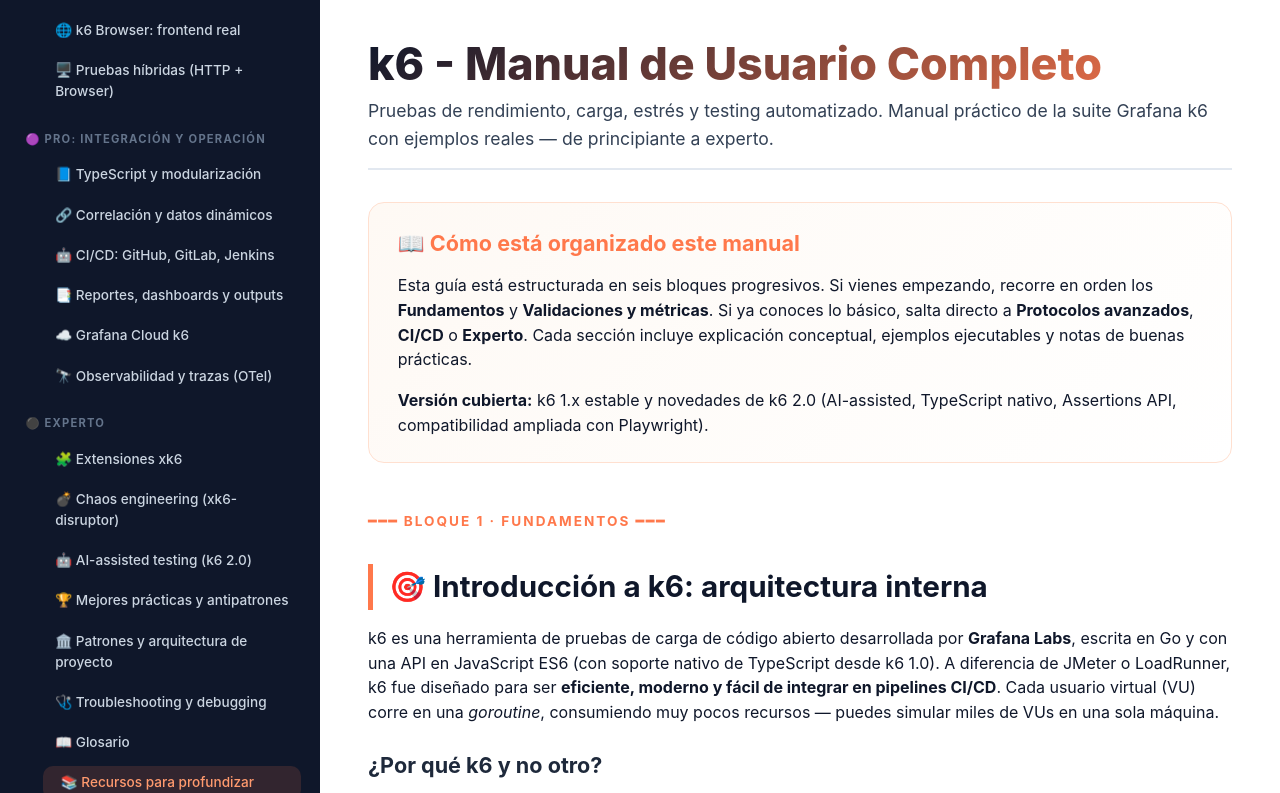
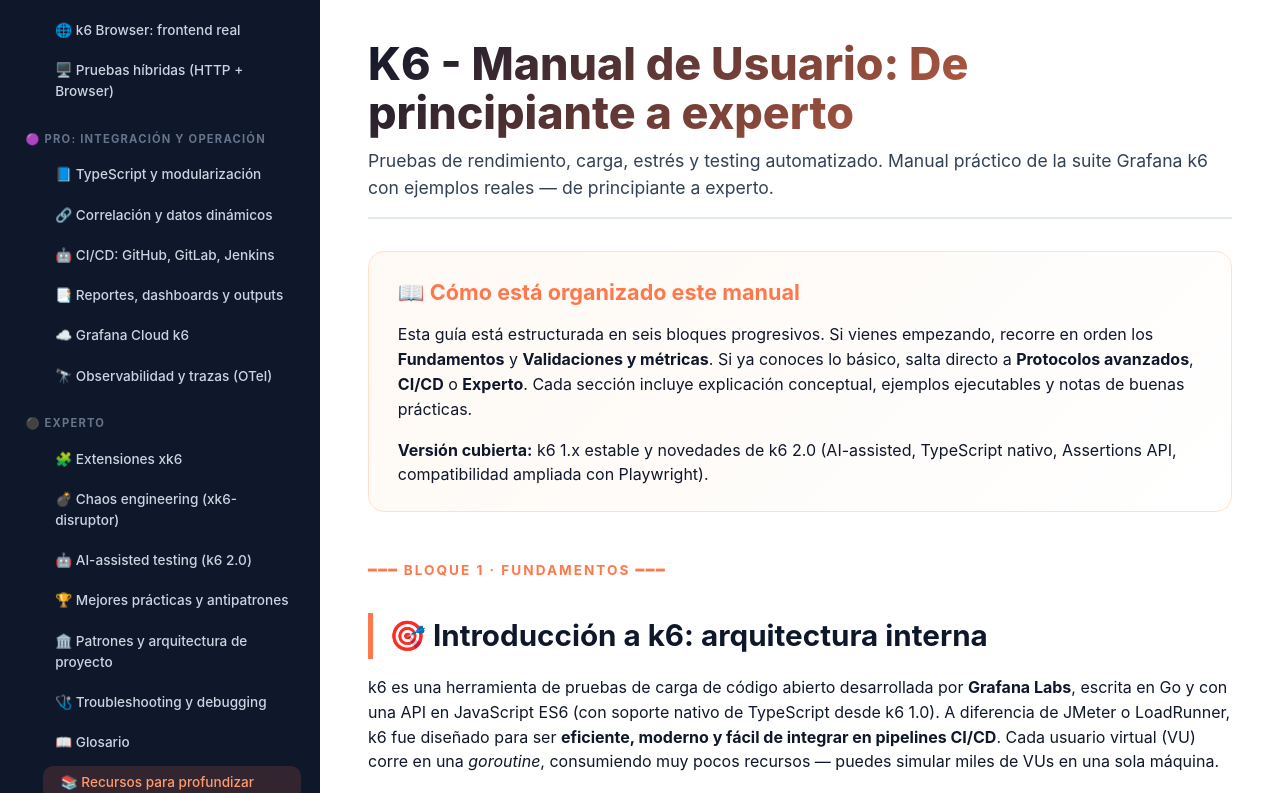
Before and after one commit to MauricioBarriosB/k6, a plain HTML site: page index.html in a window 1280 px wide. Shown: the top 793 px of the page. Drawn offline with Linux system fonts and the light colour scheme.

Commit message:
Update title and heading for user manual

```diff
--- a/index.html
+++ b/index.html
@@ -3,7 +3,7 @@
 <head>
     <meta charset="UTF-8">
     <meta name="viewport" content="width=device-width, initial-scale=1.0">
-    <title>k6 - Manual de Usuario Completo: De principiante a experto</title>
+    <title>K6 - Manual de Usuario: De principiante a experto</title>
     <style>
         * {
             margin: 0;
@@ -361,7 +361,7 @@
         </nav>
     </aside>
     <main class="content">
-        <h1>k6 - Manual de Usuario Completo</h1>
+        <h1>K6 - Manual de Usuario: De principiante a experto</h1>
         <div class="sub">Pruebas de rendimiento, carga, estrés y testing automatizado. Manual práctico de la suite Grafana k6 con ejemplos reales — de principiante a experto.</div>
 
         <div class="toc-intro">
```
